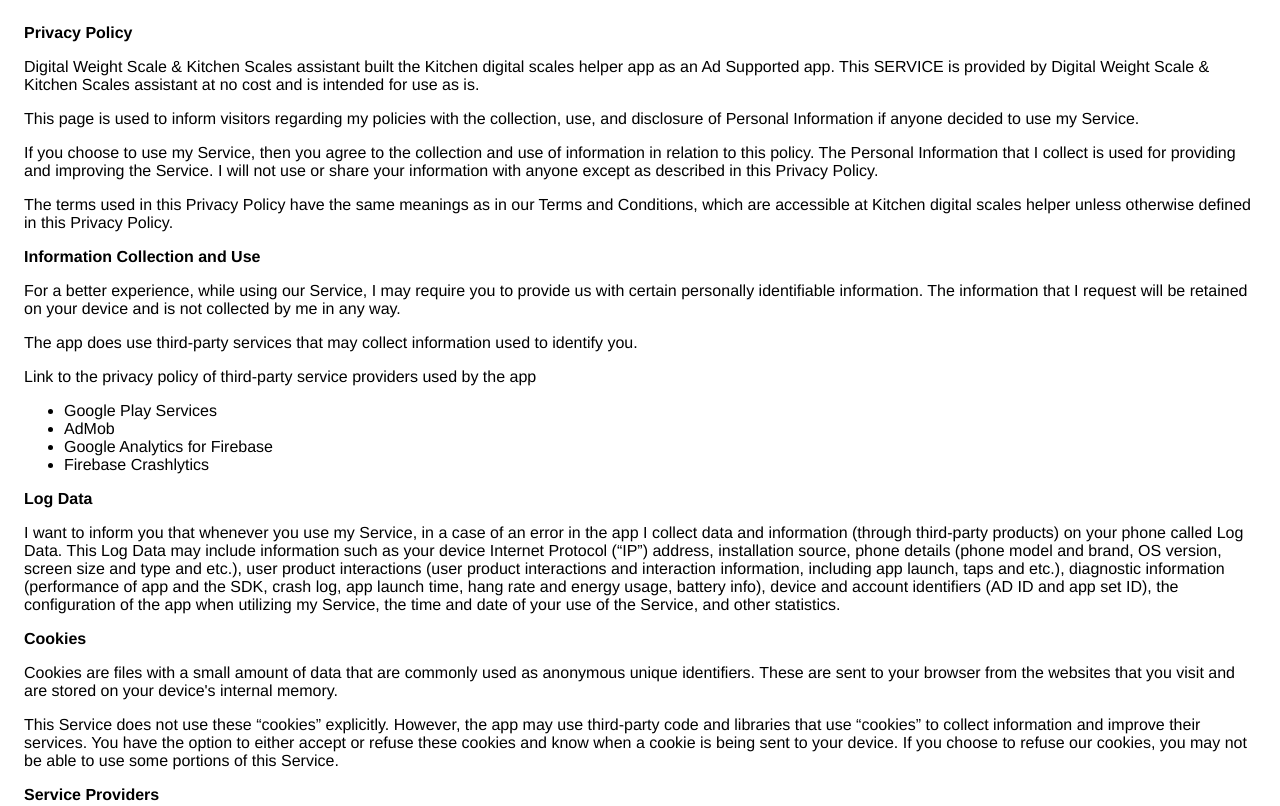
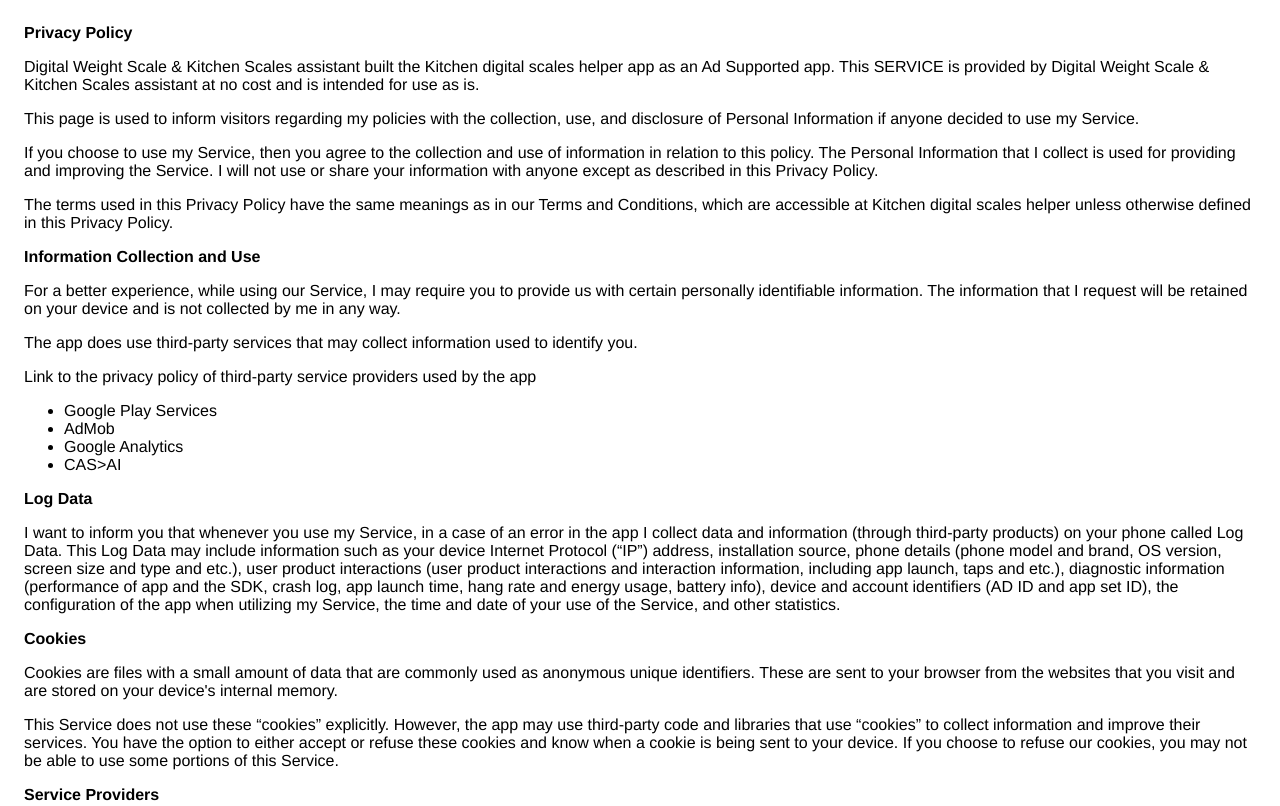
Before and after one commit to androidScaleDev/kitchenScaleApp, a plain HTML site: page policy.html in a window 1280 px wide. Shown: the top 806 px of the page. Drawn offline with Linux system fonts and the light colour scheme.

Commit message:
Update policy.html

```diff
--- a/policy.html
+++ b/policy.html
@@ -37,7 +37,7 @@
                   </p> <p>
                     Link to the privacy policy of third-party service providers used
                     by the app
-                  </p> <ul><li>Google Play Services</li><li>AdMob</li><li>Google Analytics for Firebase</li><li>Firebase Crashlytics</li><!----><!----><!----><!----><!----><!----><!----><!----><!----><!----><!----><!----><!----><!----><!----><!----><!----><!----><!----><!----><!----><!----><!----><!----><!----></ul></div> <p><strong>Log Data</strong></p> <p>
+                  </p> <ul><li>Google Play Services</li><li>AdMob</li><li>Google Analytics</li><li>CAS>AI</li><!----><!----><!----><!----><!----><!----><!----><!----><!----><!----><!----><!----><!----><!----><!----><!----><!----><!----><!----><!----><!----><!----><!----><!----><!----></ul></div> <p><strong>Log Data</strong></p> <p>
                   I want to inform you that whenever you
                   use my Service, in a case of an error in the app
                   I collect data and information (through third-party
```
